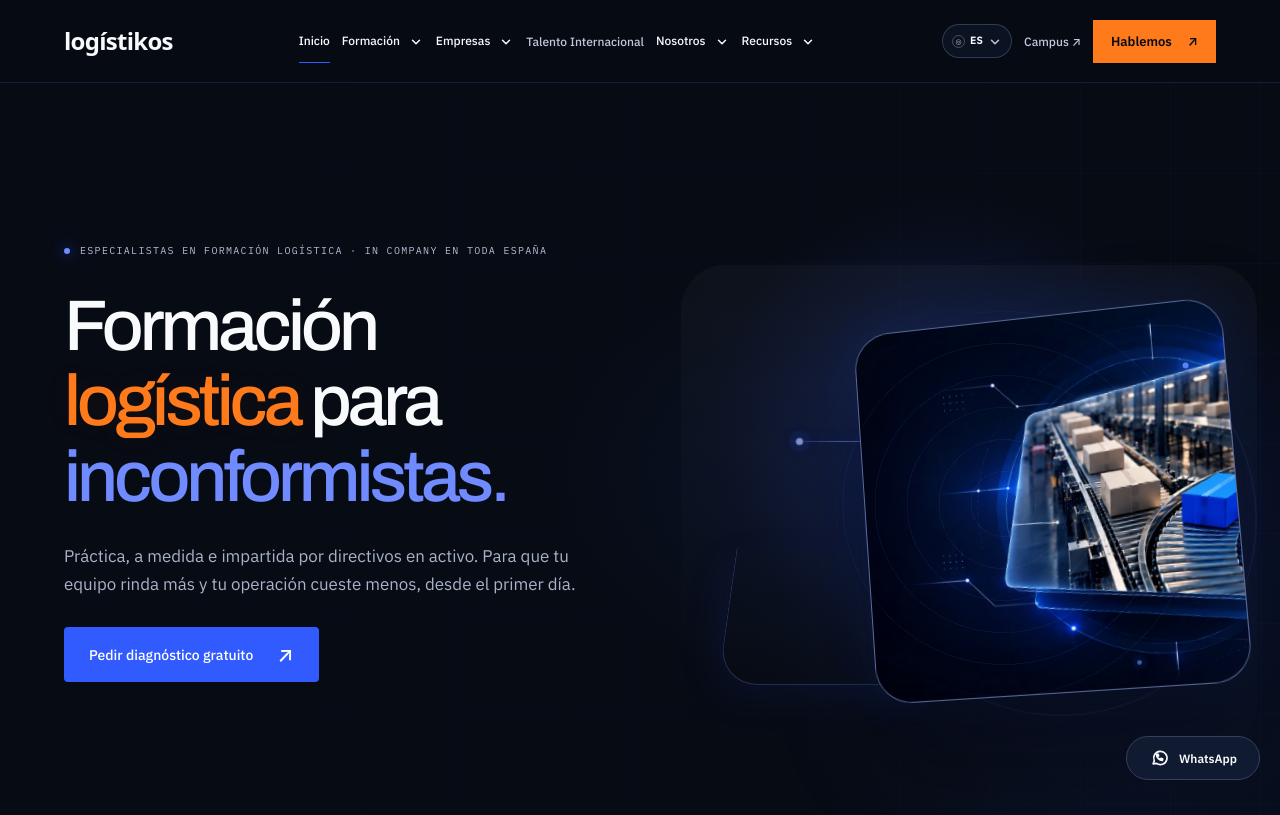
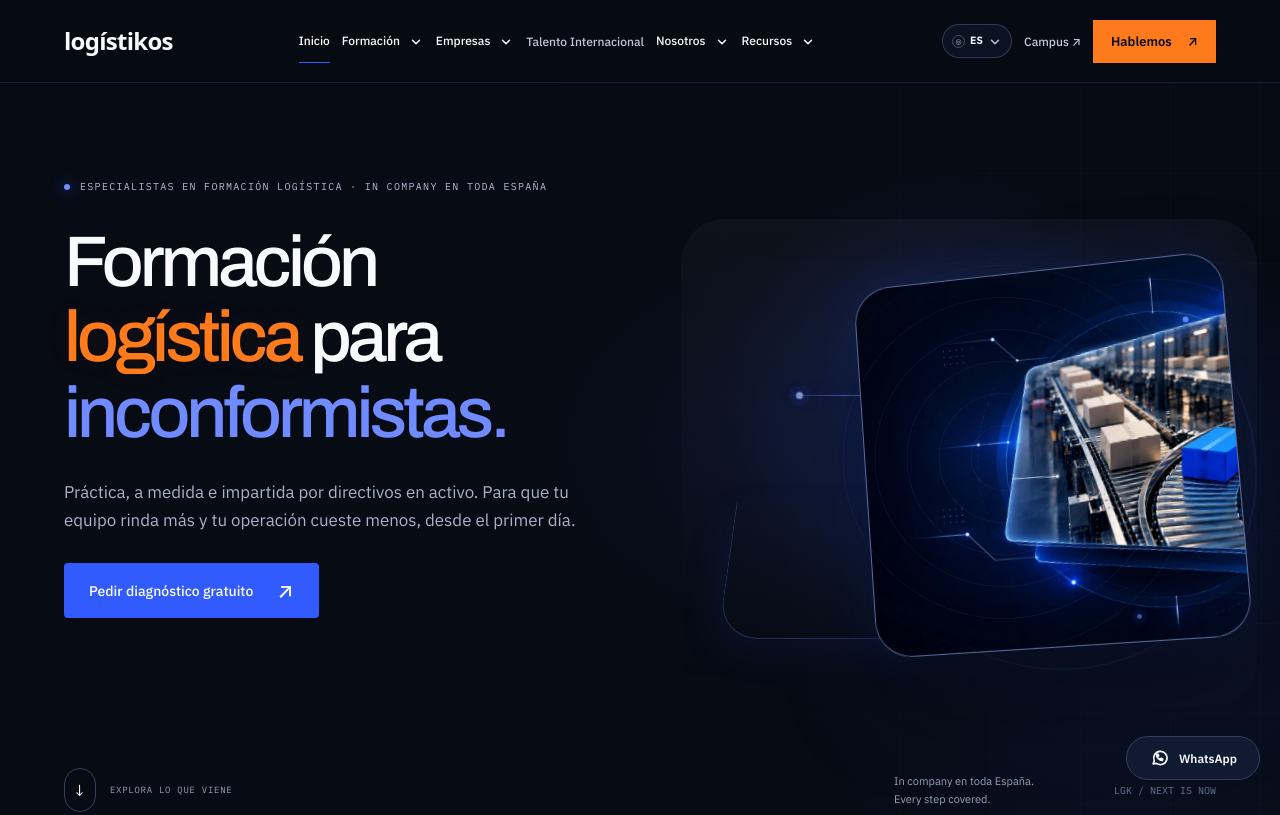
Before and after one commit to Dewys-Eguis/logistikos-preview, a website: page index.html in a window 1280 px wide. Shown: the top 815 px of the page. Drawn offline with Linux system fonts and the light colour scheme; a web font is replaced by a local one.

Commit message:
Ajusta espacio superior del Home

```diff
--- a/assets/css/home.css
+++ b/assets/css/home.css
@@ -772,3 +772,26 @@ body.is-home #wa { background:#101a30; border:1px solid #35415a; border-radius:3
 .home-campus{font-size:12px;color:#bec9de!important}
 .home-header-actions .home-button{min-height:43px;padding:10px 18px;font-size:13px}
 @media(max-width:1099px){.home-header .home-header-inner{min-height:72px;padding:12px 20px}.home-header-actions{gap:14px!important}}
+
+/* 2026-09-30 · Ajuste final: reduce el espacio superior del hero en Inicio. */
+@media (min-width:1100px){
+  .home-view .home-hero{
+    min-height:760px;
+    justify-content:flex-start;
+  }
+  .home-view .home-hero .hero-content{
+    padding-top:96px;
+    padding-bottom:54px;
+  }
+  .home-view .hero-logistics-art{
+    top:50%;
+  }
+}
+@media (min-width:1600px){
+  .home-view .home-hero{
+    min-height:800px;
+  }
+  .home-view .home-hero .hero-content{
+    padding-top:104px;
+  }
+}
```
